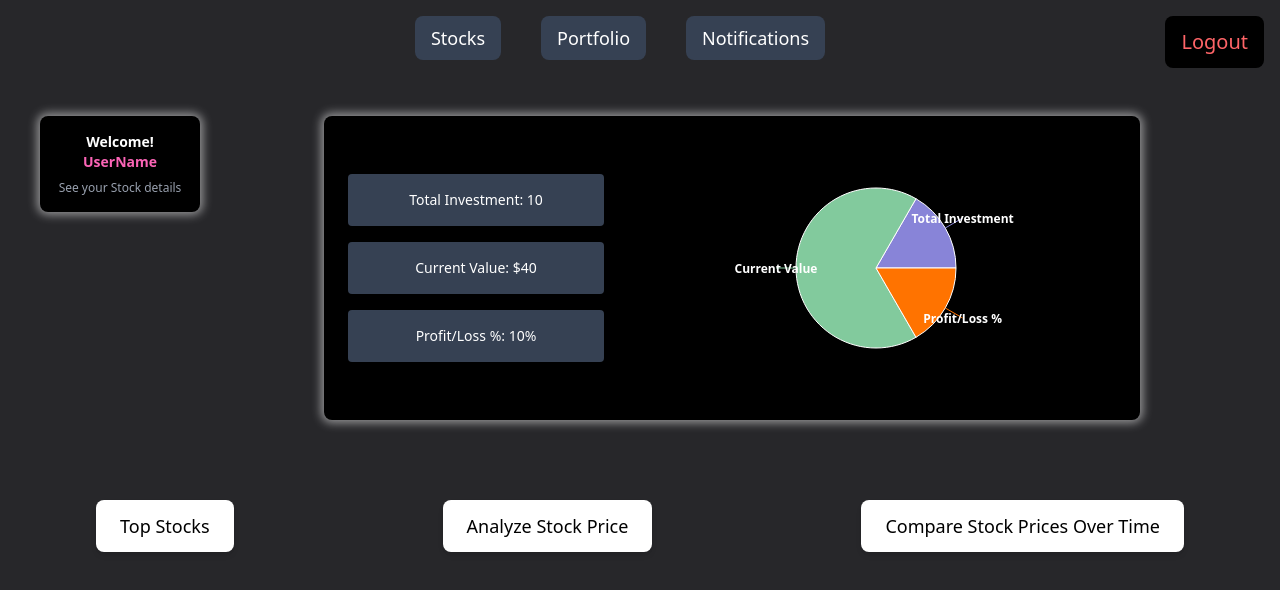
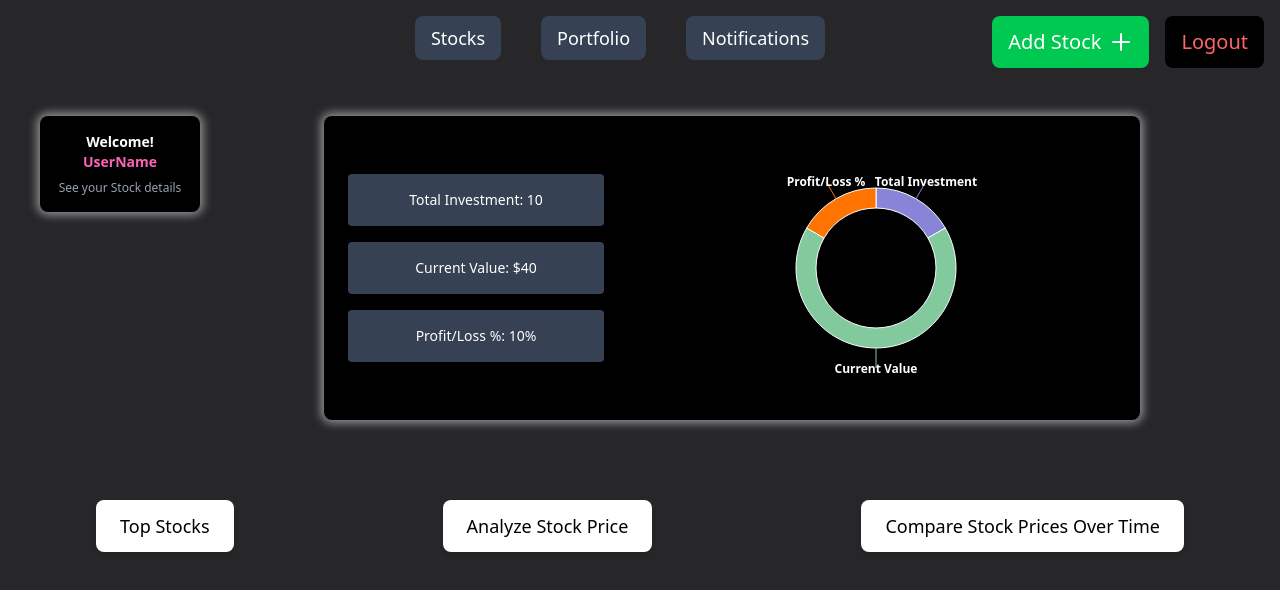
Before and after one commit to Akilesh-programmer/InvestGuard, a React (Vite) app in the folder client/: page /home in a window 1280 px wide. Shown: the top 590 px of the page. Built offline with nearby package versions, Linux system fonts and the light colour scheme.

Commit message:
Created a add stock button. Modified the data chart to be a circle showing data in the edges alone instead of a traditional full circled pie chart

```diff
--- a/client/src/pages/Home.jsx
+++ b/client/src/pages/Home.jsx
@@ -135,7 +135,24 @@ const Home = () => {
             Notifications
           </a>
         </div>
-        <div className="absolute right-4 mt-2">
+        <div className="absolute right-4 mt-2 flex space-x-4">
+          <button className="bg-green-500 text-white px-4 py-3 rounded-lg text-xl hover:bg-green-600 flex items-center space-x-2">
+            <span>Add Stock</span>
+            <svg
+              xmlns="http://www.w3.org/2000/svg"
+              fill="none"
+              viewBox="0 0 24 24"
+              stroke="currentColor"
+              className="w-6 h-6"
+            >
+              <path
+                strokeLinecap="round"
+                strokeLinejoin="round"
+                strokeWidth="2"
+                d="M12 4v16m8-8H4"
+              />
+            </svg>
+          </button>
           <button className="bg-black text-red-400 px-4 py-3 rounded-lg text-xl hover:bg-gray-900">
             Logout
           </button>
@@ -181,6 +198,9 @@ const Home = () => {
                     nameKey="name"
                     cx="50%"
                     cy="50%"
+                    startAngle={90} // Adjust angles to show data only at the ends
+                    endAngle={-270}
+                    innerRadius={60} // Creates hollow center
                     outerRadius={80}
                     fill="#8884d8"
                     label={({ name, x, y }) => {
@@ -201,7 +221,6 @@ const Home = () => {
                           fontWeight="bold"
                         >
                           {labelMap[name] || name}{" "}
-                          {/* Ensures correct labels are shown */}
                         </text>
                       );
                     }}
```
